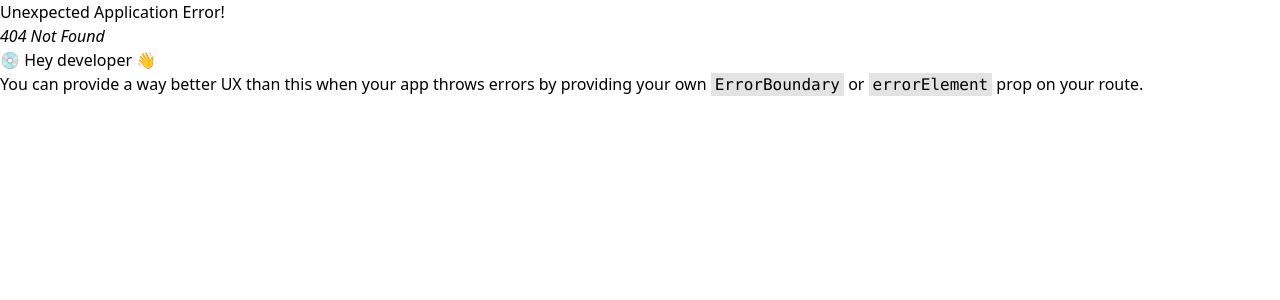
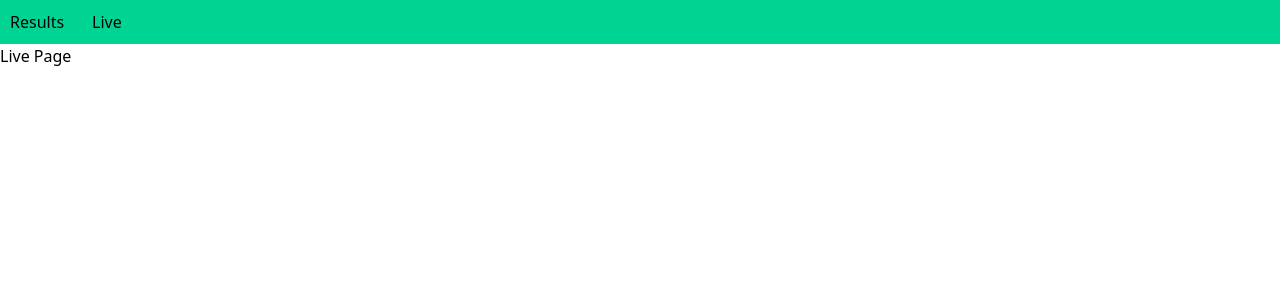
Before and after one commit to narmingeybullayeva/gymnastics_world_cup, a React (Vite) app: page / in a window 1280 px wide. Before the commit this address had no page. Shown: the top 300 px of the page. Built offline with nearby package versions, Linux system fonts and the light colour scheme.

Commit message:
feat: implement routing with Layout and Navbar components

```diff
--- /dev/null
+++ b/src/components/Navbar/index.tsx
@@ -0,0 +1,12 @@
+import { Link } from "react-router-dom";
+
+const Navbar = () => {
+  return (
+    <nav className="flex gap-7 p-2.5 bg-emerald-400 p">
+      <Link to="results">Results</Link>
+      <Link to="/">Live</Link>
+    </nav>
+  );
+};
+
+export default Navbar;
--- /dev/null
+++ b/src/layout/index.tsx
@@ -0,0 +1,15 @@
+import { Outlet } from "react-router-dom";
+import Navbar from "../components/Navbar";
+
+const Layout = () => {
+  return (
+    <div>
+      <div>
+        <Navbar />
+      </div>
+      <Outlet />
+    </div>
+  );
+};
+
+export default Layout;
--- a/src/routing/routes.tsx
+++ b/src/routing/routes.tsx
@@ -1,10 +1,17 @@
 import { createBrowserRouter } from "react-router-dom";
 import LivePage from "../pages/Live";
 import ResultsPage from "../pages/Result";
+import Layout from "../layout";
 
 const router = createBrowserRouter([
-  { path: "/live", element: <LivePage /> },
-  { path: "/results", element: <ResultsPage /> }
+  {
+    path: "/",
+    element: <Layout />,
+    children: [
+      { index: true, element: <LivePage /> },
+      { path: "/results", element: <ResultsPage /> },
+    ],
+  },
 ]);
 
 export default router;
```
